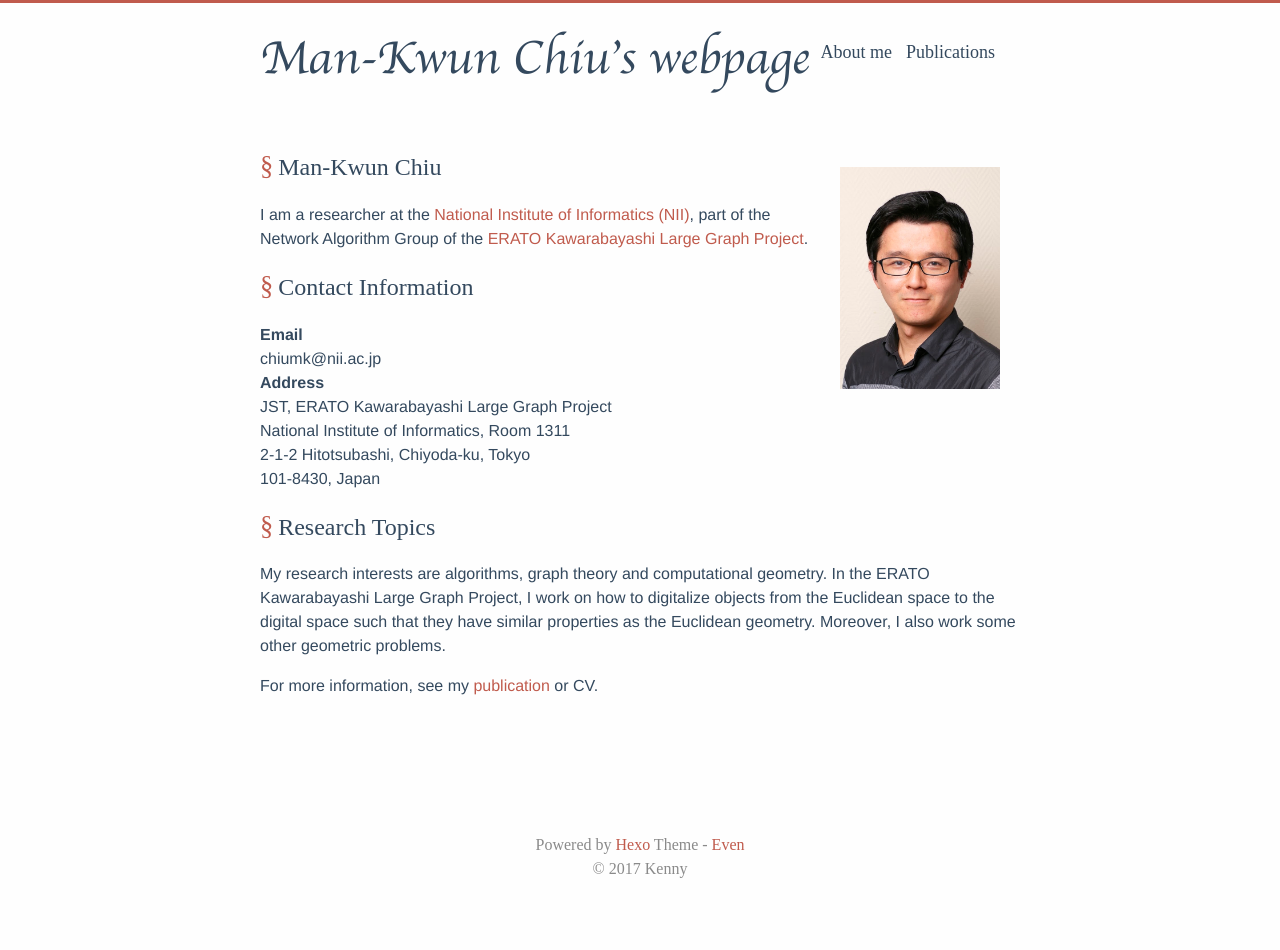
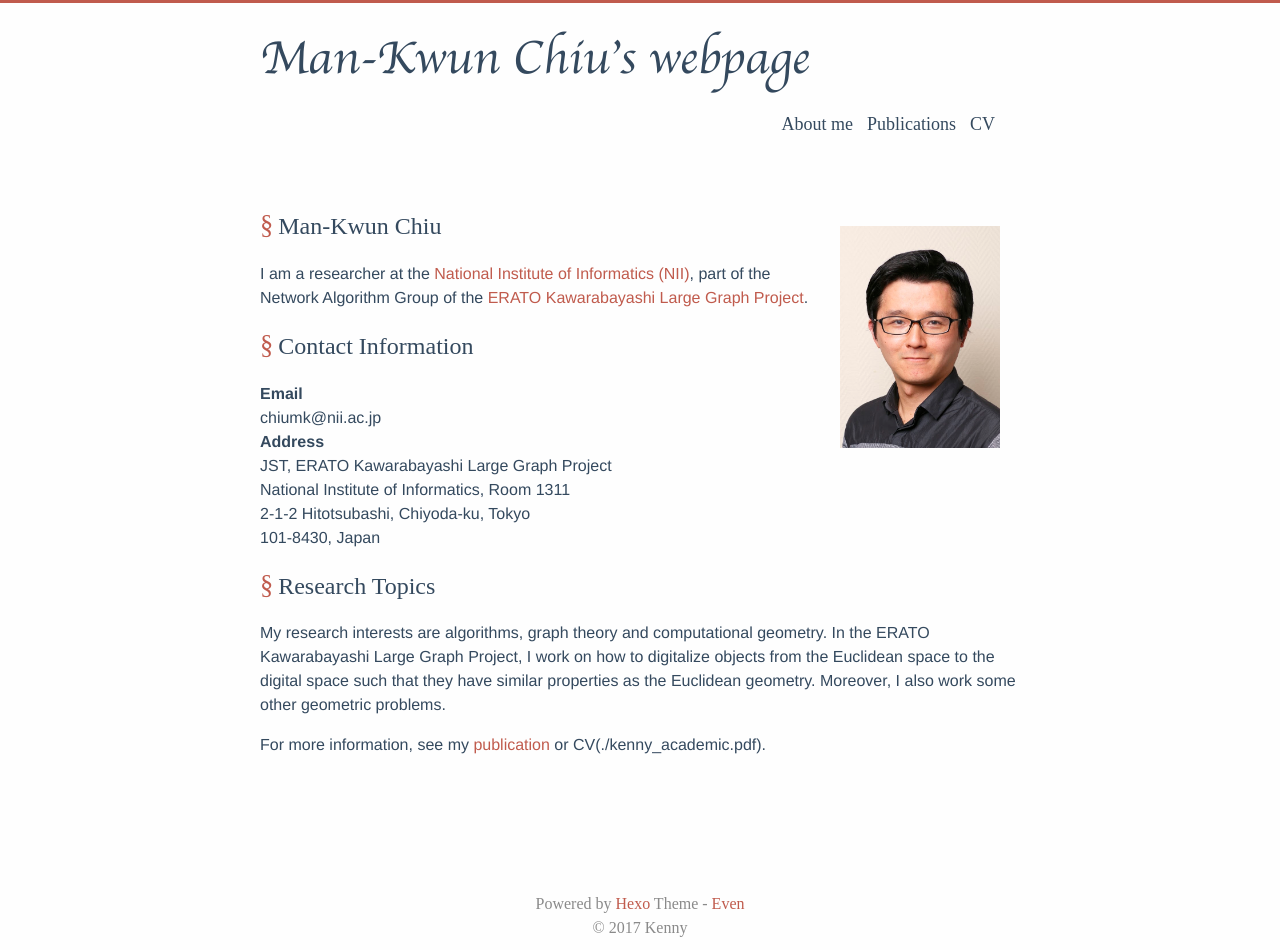
Before and after one commit to chiumk/.deploy_git, a plain HTML site: page aboutme/index.html in a window 1280 px wide. Before the commit the page ends 891 px from the top, so only its background shows below. Drawn offline with Linux system fonts and the light colour scheme; some icons are missing; a web font is replaced by a local one.

Commit message:
Site updated: 2017-04-07 14:35:45

```diff
--- a/aboutme/index.html
+++ b/aboutme/index.html
@@ -41,7 +41,7 @@ Contact InformationEmailchiumk@nii.">
 <meta property="og:description" content="Man-Kwun ChiuI am a researcher at the National Institute of Informatics (NII), part of the Network Algorithm Group of the ERATO Kawarabayashi Large Graph Project.
 Contact InformationEmailchiumk@nii.">
 <meta property="og:image" content="http://chiumk.github.io/picture/me.jpg">
-<meta property="og:updated_time" content="2017-03-09T07:10:27.000Z">
+<meta property="og:updated_time" content="2017-04-07T05:33:38.000Z">
 <meta name="twitter:card" content="summary">
 <meta name="twitter:title" content="aboutme">
 <meta name="twitter:description" content="Man-Kwun ChiuI am a researcher at the National Institute of Informatics (NII), part of the Network Algorithm Group of the ERATO Kawarabayashi Large Graph Project.
@@ -112,6 +112,15 @@ Contact InformationEmailchiumk@nii.">
           </a>
         </li>
 
+        <li class="menu-item">
+          <a class="menu-item-link" href="/kenny_academic.pdf">
+
+
+              CV
+
+          </a>
+        </li>
+
 
     </ul>
 
@@ -145,6 +154,13 @@ Contact InformationEmailchiumk@nii.">
 
       </a>
 
+      <a class="mobile-menu-item" href="/kenny_academic.pdf">
+
+
+          CV
+
+      </a>
+
   </nav>
 </div>
       </header>
@@ -159,7 +175,7 @@ Contact InformationEmailchiumk@nii.">
 <h1 id="Man-Kwun-Chiu"><a href="#Man-Kwun-Chiu" class="headerlink" title="Man-Kwun Chiu"></a>Man-Kwun Chiu</h1><p>I am a researcher at the <a href="http://www.nii.ac.jp/en/" title="NII" target="_blank" rel="external">National Institute of Informatics (NII)</a>, part of the Network Algorithm Group of the <a href="http://www.jst.go.jp/erato/kawarabayashi/english/" title="ERATO" target="_blank" rel="external">ERATO Kawarabayashi Large Graph Project</a>. </p>
 <h1 id="Contact-Information"><a href="#Contact-Information" class="headerlink" title="Contact Information"></a>Contact Information</h1><p><strong>Email</strong><br>chiumk@nii.ac.jp<br><strong> Address </strong><br>JST, ERATO Kawarabayashi Large Graph Project<br>National Institute of Informatics, Room 1311<br>2-1-2 Hitotsubashi, Chiyoda-ku, Tokyo<br>101-8430, Japan </p>
 <h1 id="Research-Topics"><a href="#Research-Topics" class="headerlink" title="Research Topics"></a>Research Topics</h1><p>My research interests are algorithms, graph theory and computational geometry. In the ERATO Kawarabayashi Large Graph Project, I work on how to digitalize objects from the Euclidean space to the digital space such that they have similar properties as the Euclidean geometry. Moreover, I also work some other geometric problems.</p>
-<p>For more information, see my <a href="./publication.html">publication</a> or CV.</p>
+<p>For more information, see my <a href="./publication.html">publication</a> or CV(./kenny_academic.pdf).</p>
 
     </div>
   </article>
```
Also changed, not shown: first-post.html (+16 -0 lines), hello-world.html (+16 -0 lines), index.html (+16 -0 lines), publication.html (+16 -0 lines).
